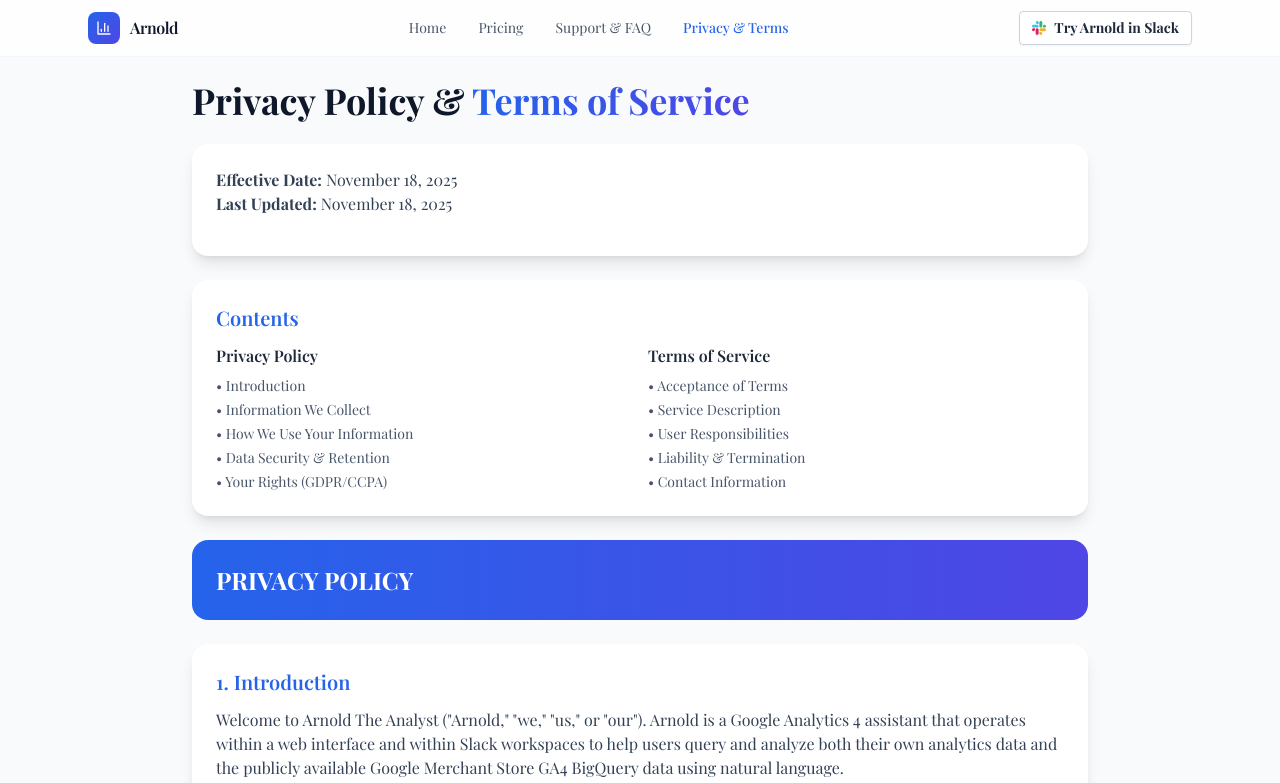
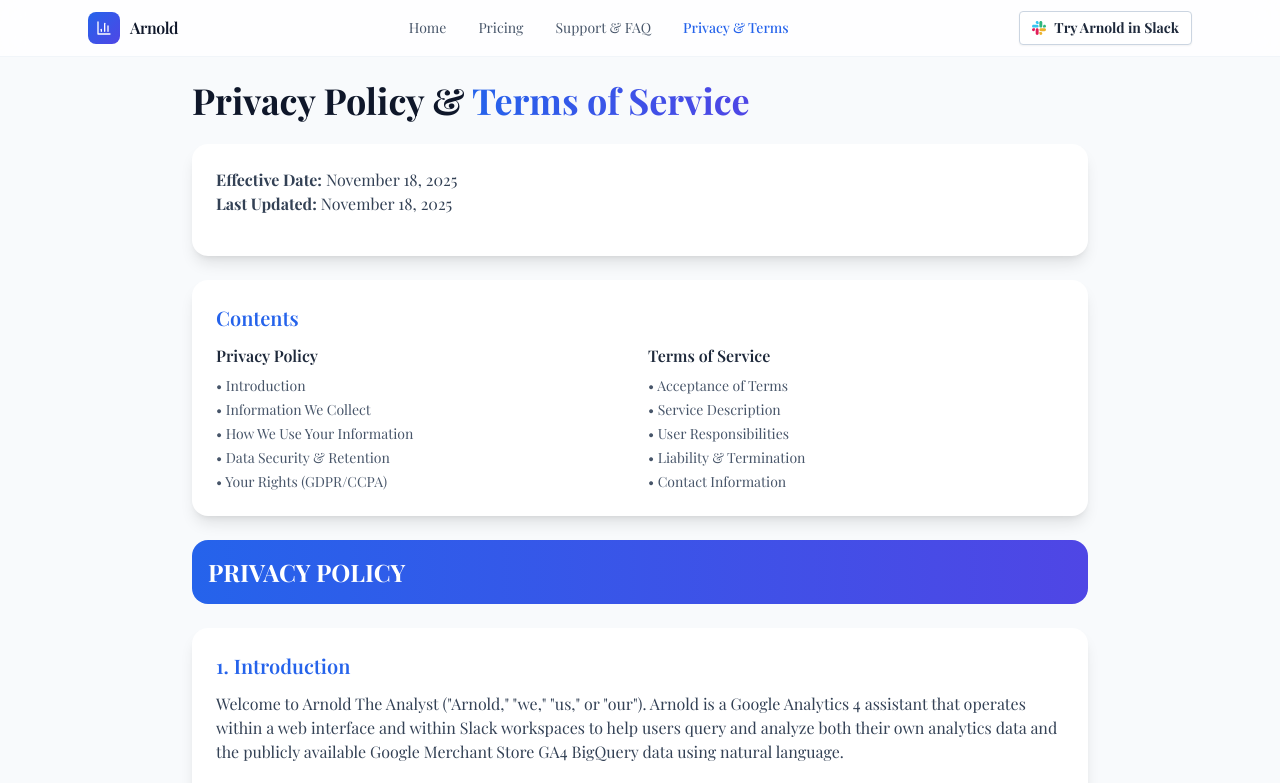
Before and after one commit to McGovs/arnold-the-analyst-frontend-v2-markdown, a React (Vite) app: page /privacy-terms in a window 1280 px wide. Shown: the top 783 px of the page. Built offline with nearby package versions, Linux system fonts and the light colour scheme; a web font is replaced by a local one.

Commit message:
Update Privacy.tsx

```diff
--- a/src/pages/Privacy.tsx
+++ b/src/pages/Privacy.tsx
@@ -128,7 +128,7 @@ export default function Privacy() {
             </div>
 
             {/* ========== PRIVACY POLICY SECTION ========== */}
-            <div className="bg-gradient-to-r from-blue-600 to-indigo-600 p-6 rounded-2xl mb-6">
+            <div className="bg-gradient-to-r from-blue-600 to-indigo-600 p-4 rounded-2xl mb-6">
               <h1 className="text-2xl font-bold text-white">PRIVACY POLICY</h1>
             </div>
 
@@ -258,7 +258,7 @@ export default function Privacy() {
             </div>
 
             {/* ========== TERMS OF SERVICE SECTION ========== */}
-            <div className="bg-gradient-to-r from-blue-600 to-indigo-600 p-6 rounded-2xl mb-6 mt-12">
+            <div className="bg-gradient-to-r from-blue-600 to-indigo-600 p-4 rounded-2xl mb-6 mt-12">
               <h1 className="text-2xl font-bold text-white">TERMS OF SERVICE</h1>
             </div>
 
```
